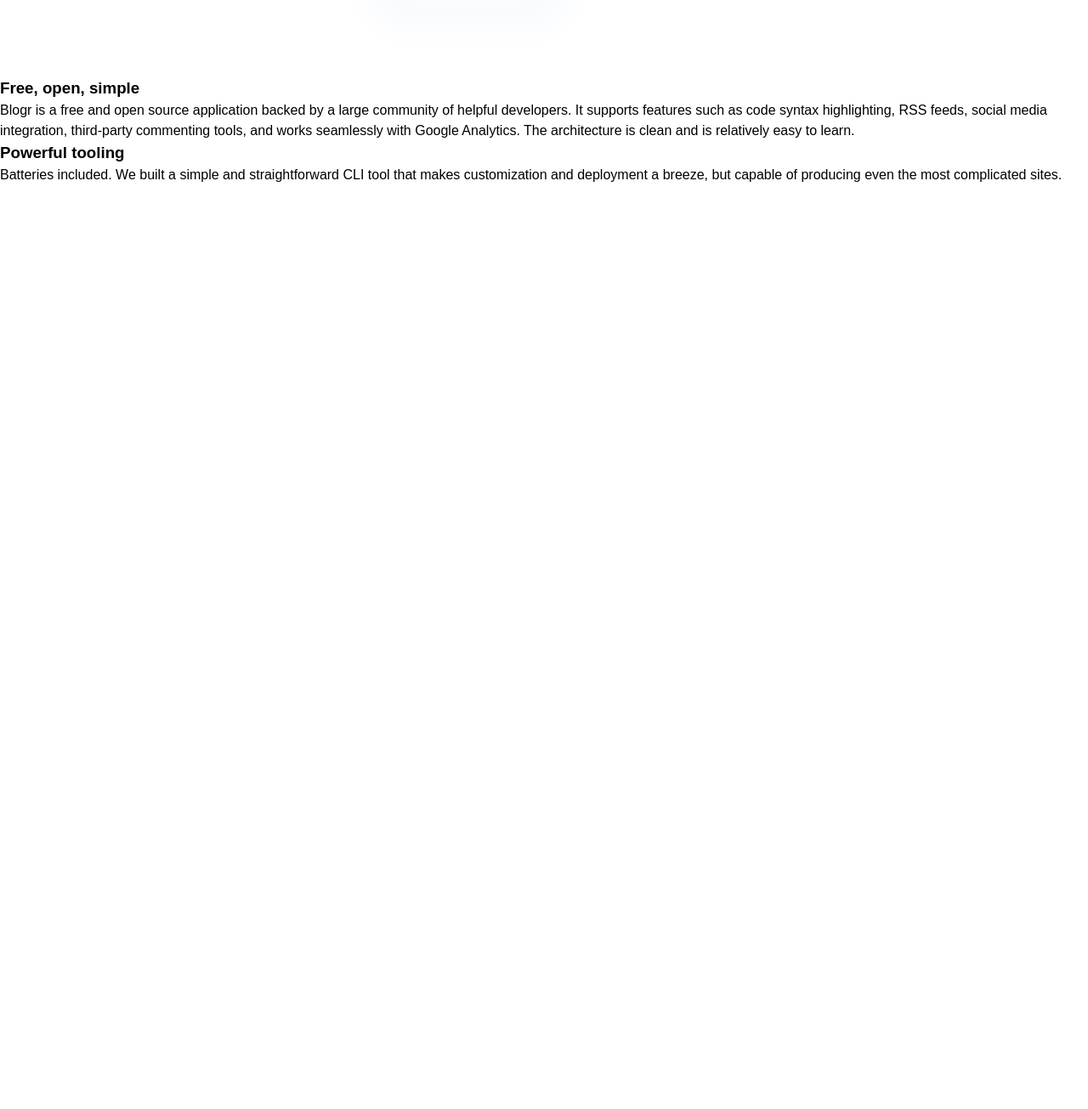
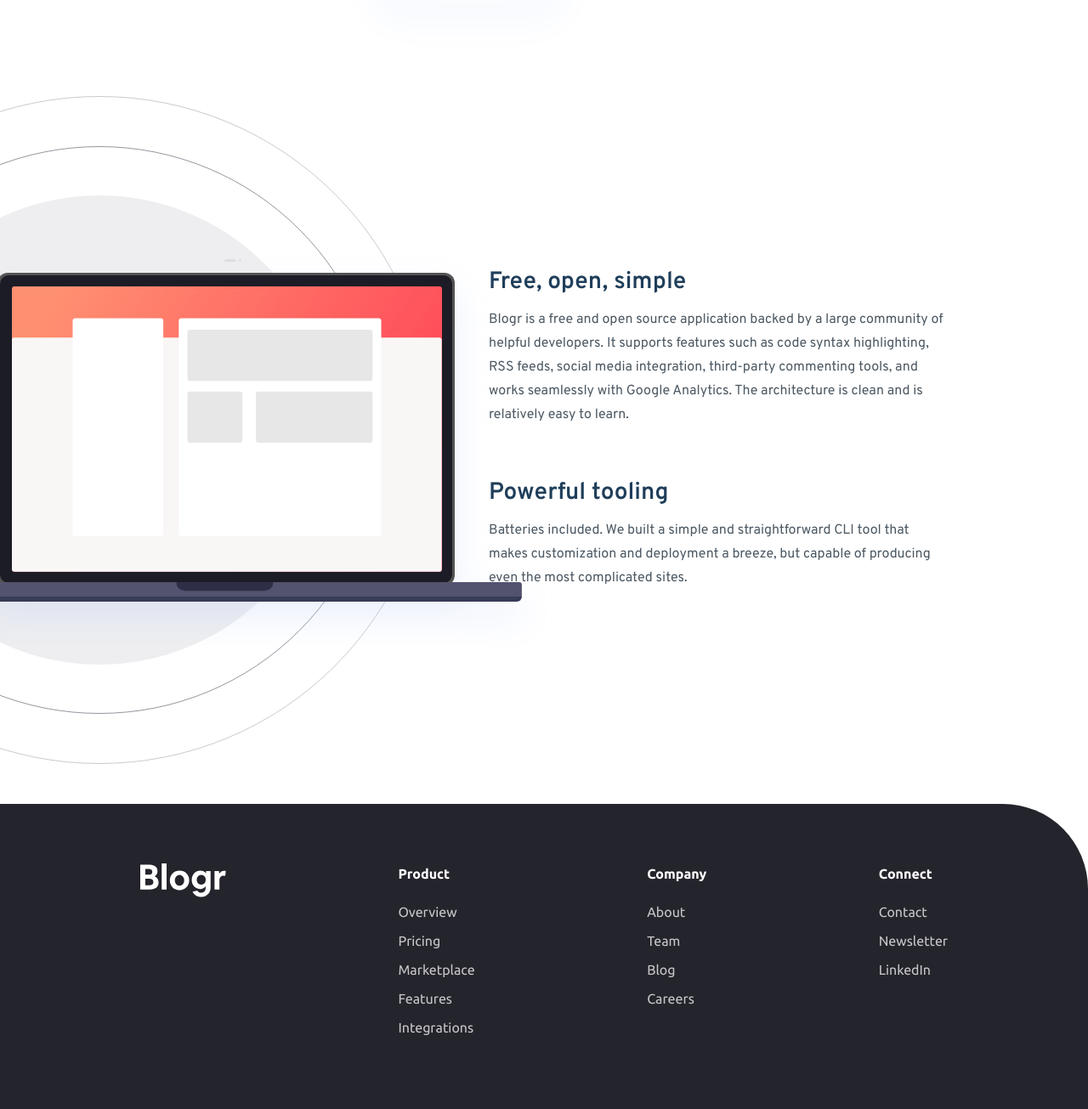
Before and after one commit to avto97/blogr-landing-page-group41, a plain HTML site: page index.html in a window 1280 px wide. Shown: the part 2326-3631 px from the top of the page at 85% size. Before the commit the page ends 2544 px from the top, so only its background shows below. Drawn offline with Linux system fonts and the light colour scheme.

Commit message:
Complete desktop version

```diff
--- a/index.html
+++ b/index.html
@@ -29,6 +29,8 @@
           <button>login</button>
           <button>sign up</button>
         </div>
+
+        <img class="hamburger" src="./images/icon-hamburger.svg" alt="hamburger" />
       </nav>
 
       <section class="hero">
@@ -81,8 +83,7 @@
       </section>
 
       <section class="free-open">
-        <img src="" alt="" />
-        <img src="" alt="" />
+        <img class="laptop" src="./images/illustration-laptop-desktop.svg" alt="" />
         <div>
           <h3>Free, open, simple</h3>
           <p>
@@ -100,5 +101,30 @@
         </div>
       </section>
     </main>
+
+    <footer>
+      <img src="./images/logo.svg" alt="logo" />
+      <ul>
+        <li>Product</li>
+        <li>Overview</li>
+        <li>Pricing</li>
+        <li>Marketplace</li>
+        <li>Features</li>
+        <li>Integrations</li>
+      </ul>
+      <ul>
+        <li>Company</li>
+        <li>About</li>
+        <li>Team</li>
+        <li>Blog</li>
+        <li>Careers</li>
+      </ul>
+      <ul>
+        <li>Connect</li>
+        <li>Contact</li>
+        <li>Newsletter</li>
+        <li>LinkedIn</li>
+      </ul>
+    </footer>
   </body>
 </html>
--- a/style.css
+++ b/style.css
@@ -1,3 +1,5 @@
+@import url("https://fonts.googleapis.com/css2?family=Overpass:ital,wght@0,100..900;1,100..900&display=swap");
+@import url("https://fonts.googleapis.com/css2?family=Overpass:ital,wght@0,100..900;1,100..900&family=Ubuntu:ital,wght@0,300;0,400;0,500;0,700;1,300;1,400;1,500;1,700&display=swap");
 * {
   margin: 0;
   padding: 0;
@@ -12,6 +14,7 @@ body {
   min-height: 100vh;
   line-height: 1.5;
   font-family: Arial, sans-serif;
+  font-family: "Overpass", sans-serif;
 }
 
 header {
@@ -85,6 +88,10 @@ li a:hover {
   background-color: #ff7b86;
   cursor: pointer;
   color: white;
+}
+
+.hamburger {
+  display: none;
 }
 
 .drop-down-box {
@@ -282,3 +289,135 @@ main {
   line-height: 28px;
   letter-spacing: 0.5px;
 }
+
+.free-open {
+  height: 880px;
+  display: flex;
+  justify-content: flex-end;
+  padding-right: 165px;
+  align-items: center;
+  position: relative;
+  /* background-color: #ff3e55; */
+}
+
+.laptop {
+  position: absolute;
+  z-index: 1;
+  height: 786px;
+  left: -275px;
+}
+
+.free-open div {
+  max-width: 540px;
+}
+
+.free-open h3 {
+  font-size: 28px;
+  font-weight: 600;
+  line-height: 28px;
+  color: #1f3e5a;
+  margin-bottom: 16px;
+}
+
+.free-open p {
+  font-size: 16px;
+  font-weight: 400;
+  line-height: 28px;
+  color: #4c5862;
+}
+
+.free-open div :nth-child(2) {
+  margin-bottom: 64px;
+}
+
+footer {
+  min-height: 359px;
+  background-color: #24242c;
+  border-top-right-radius: 100px;
+  padding: 70px 165px;
+  color: #c8c8ca;
+  display: flex;
+  align-items: flex-start;
+  justify-content: space-between;
+  max-width: 1440px;
+  margin-inline: auto;
+  font-family: "ubuntu";
+}
+
+footer ul {
+  list-style: none;
+  display: flex;
+  flex-direction: column;
+  gap: 10px;
+}
+
+footer ul :first-child {
+  color: white;
+  font-weight: 700;
+  margin-bottom: 11px;
+}
+
+@media (max-width: 700px) {
+  header {
+    width: 375px;
+    padding: 56px 24px 156px 24px;
+  }
+
+  nav {
+    margin-bottom: 108px;
+    display: flex;
+    justify-content: space-between;
+  }
+
+  nav ul {
+    display: none;
+  }
+
+  .nav-buttons {
+    display: none;
+  }
+
+  .hamburger {
+    display: inline-block;
+  }
+
+  .hero h1 {
+    font-size: 36px;
+    font-weight: 600;
+    width: 300px;
+    margin-inline: auto;
+  }
+
+  .design {
+    padding: 100px 24px;
+  }
+
+  .design div {
+    flex-direction: column-reverse;
+  }
+
+  .content {
+    width: 100%;
+  }
+
+  .cover {
+    width: 100%;
+    height: 326px;
+  }
+
+  /* .cover img {
+    width: 326px;
+    height: 103px;
+  } */
+
+  .cover :first-child {
+    width: 326px;
+    height: 326px;
+    display: none;
+  }
+
+  .cover :last-child {
+    width: 326px;
+    height: 326px;
+  }
+}
```
